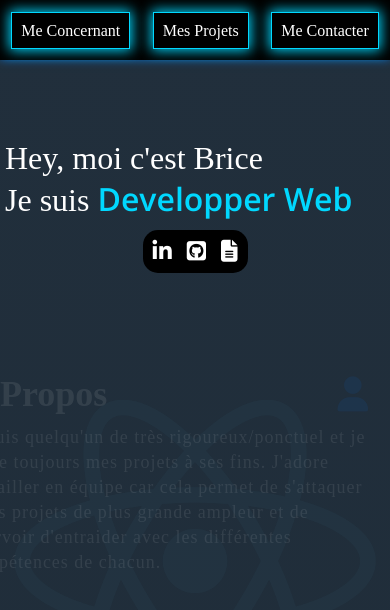
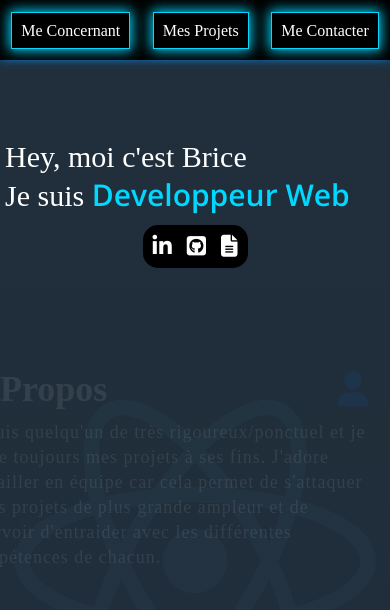
Before and after one commit to Brice0907/Portfolio, a website built with Vite: page index.html in a window 390 px wide. Shown: the top 610 px of the page. Built offline with nearby package versions, Linux system fonts and the light colour scheme; files whose address does not match are found by name; what simple-parallax-js would draw is missing.

Commit message:
correction faute

```diff
--- a/index.html
+++ b/index.html
@@ -32,7 +32,7 @@
         <div>
             <div class="header_text">Hey, moi c'est Brice</div>
             <div class="header_text">Je suis <span class="header_text_span">
-                    <span class="anim_dev">Developper</span>
+                    <span class="anim_dev">Developpeur</span>
                     <span class="anim_web">Web</span>
                 </span></div>
         </div>
--- a/styles/style.scss
+++ b/styles/style.scss
@@ -499,7 +499,7 @@
         flex-direction: column;
         margin-bottom: 40px;
         &_text{
-            font-size: 32px;
+            font-size: 30px;
         }
         &_bloc{
             flex-direction: row;
```
